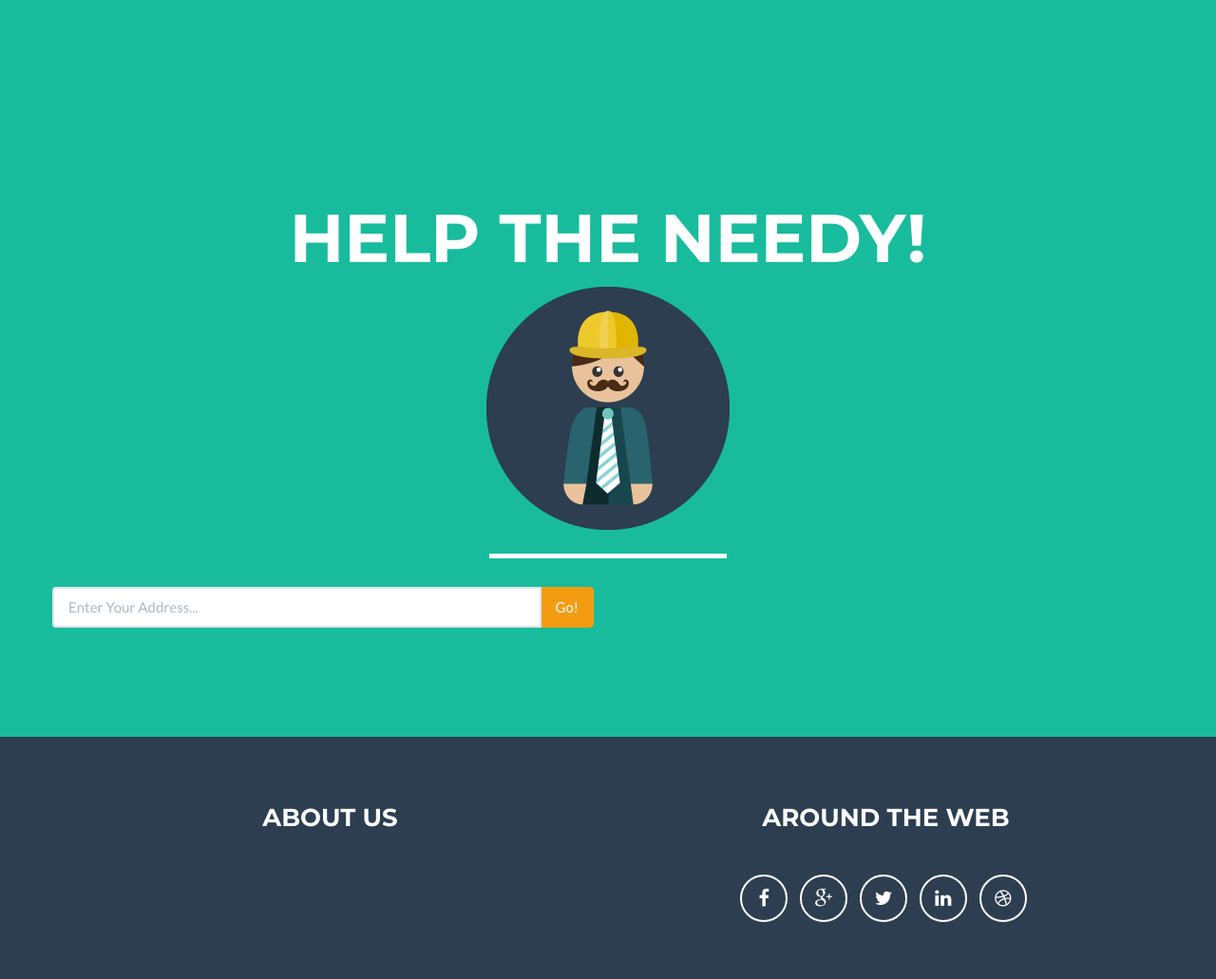
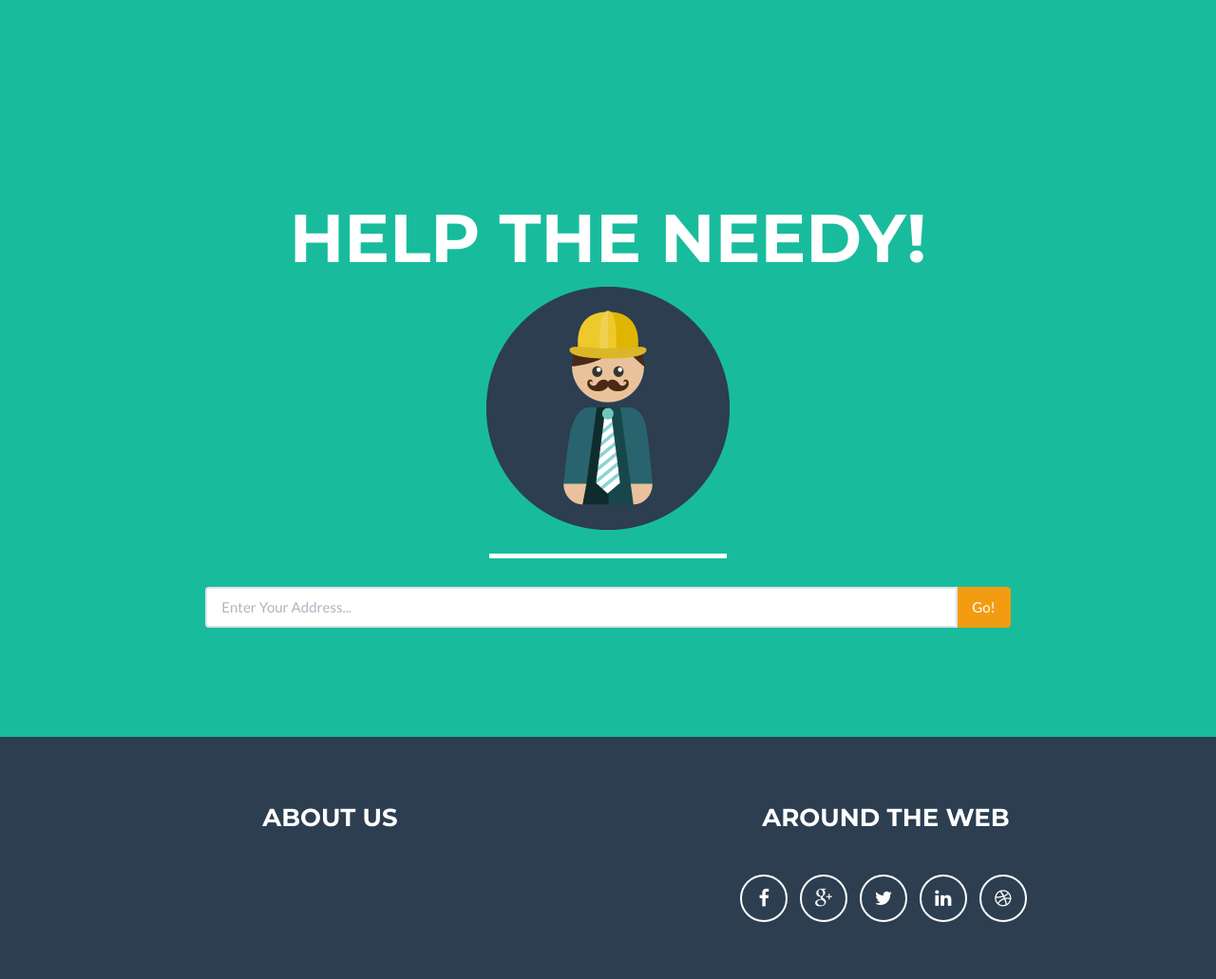
Before and after one commit to tapaswenipathak/Help-The-Needy, a Django app: page / in a window 1280 px wide. Shown: the whole page at 95% size. Run offline with Django 3.2, Linux system fonts and the light colour scheme; parts of the project's set-up code (start-up, migrations or seed data) failed here and were passed over; some libraries are stand-ins or nearby versions.

Commit message:
Made the search bar in between.

```diff
--- a/help_the_needy/templates/index.html
+++ b/help_the_needy/templates/index.html
@@ -4,8 +4,7 @@
         <div class="row">
             <form role="form" action="index.html" method="get">
                 <div class="form-group">
-                    <div class="row">
-                        <div class="col-lg-6">
+                    <div class="col-lg-6" style="vertical-align: middle;width: 75%;float: none;display: inline-block;">
                         <div class="input-group">
                             <input type="text" class="form-control" placeholder="Enter Your Address...">
                             <span class="input-group-btn">
@@ -14,7 +13,6 @@
                         </div><!-- /input-group -->
                     </div><!-- /.col-lg-6 -->
                 </div>
-                    </div>
             </form>
     </div><!-- /.row for address input-->
 {% endblock %}
```
Lines whose indentation alone changed are shown as unchanged.
